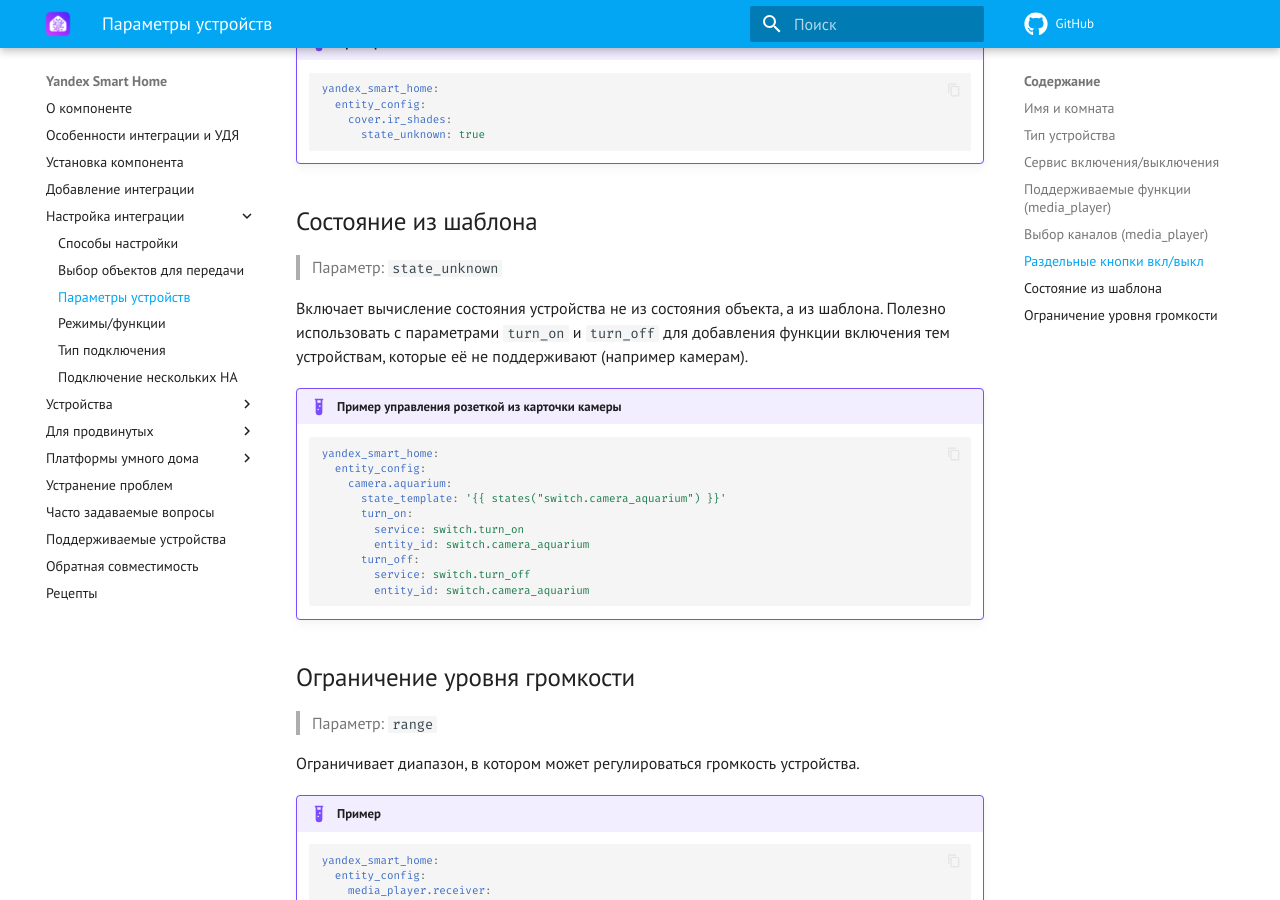
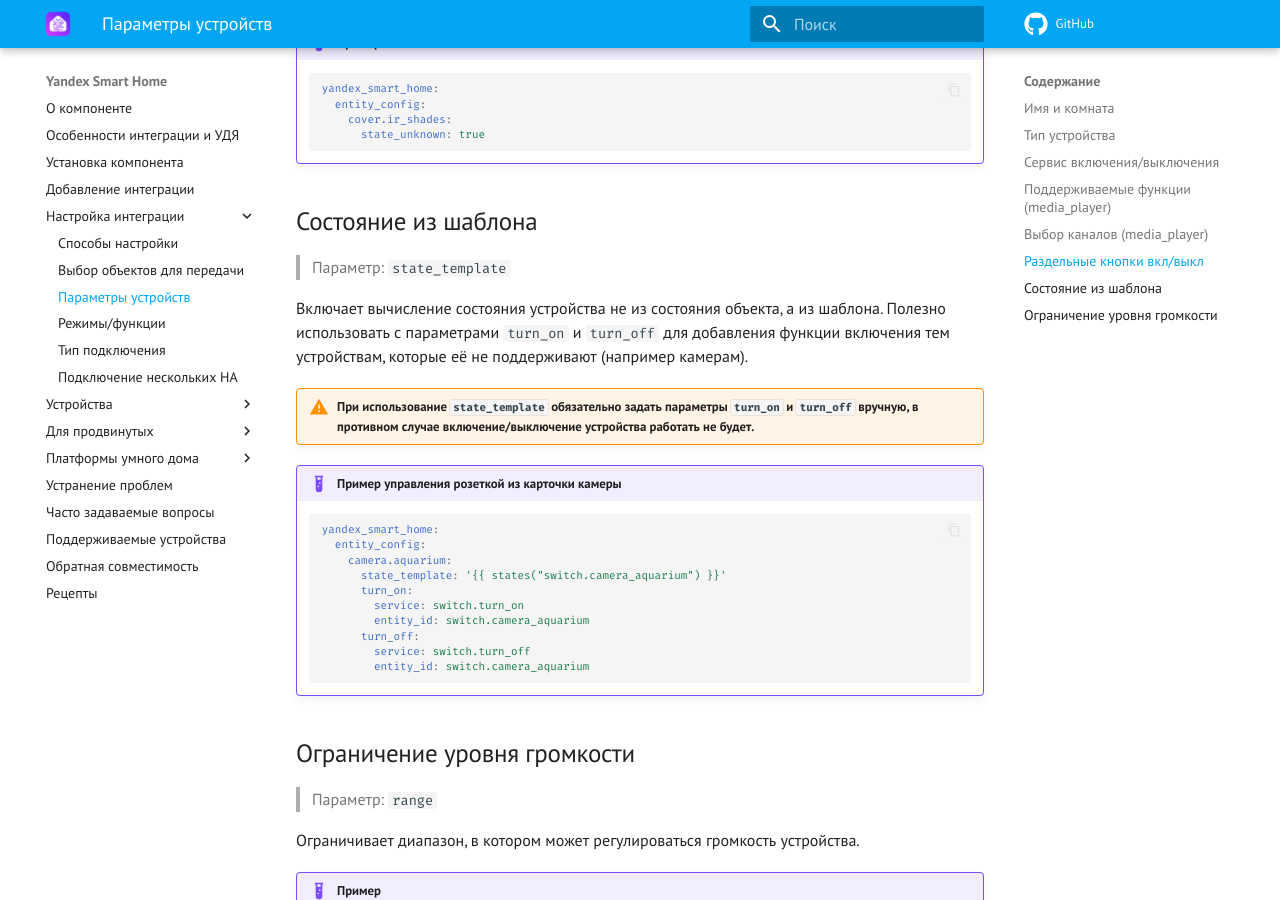
Before and after one commit to dext0r/yandex_smart_home, an MkDocs documentation site: the page built from docs/config/entity.md, in a window 1280 px wide and 900 px high, scrolled down 4206 px. Built offline with MkDocs 1.6.1 and Material for MkDocs 9.7.7, drawn with Linux system fonts in a browser that asks for light colours; comment, search, counter and statistics services are not loaded; the version menu is left out.

Commit message:
Fix docs for on_off custom capability (#538)

````diff
--- a/docs/config/entity.md
+++ b/docs/config/entity.md
@@ -149,9 +149,11 @@
 
 ## Состояние из шаблона { id=state_template }
 
-> Параметр: `state_unknown`
+> Параметр: `state_template`
 
 Включает вычисление состояния устройства не из состояния объекта, а из шаблона. Полезно использовать с параметрами `turn_on` и `turn_off` для добавления функции включения тем устройствам, которые её не поддерживают (например камерам).
+
+!!! warning "При использование `state_template` обязательно задать параметры `turn_on` и `turn_off` вручную, в противном случае включение/выключение устройства работать не будет."
 
 !!! example "Пример управления розеткой из карточки камеры"
     ```yaml
````
